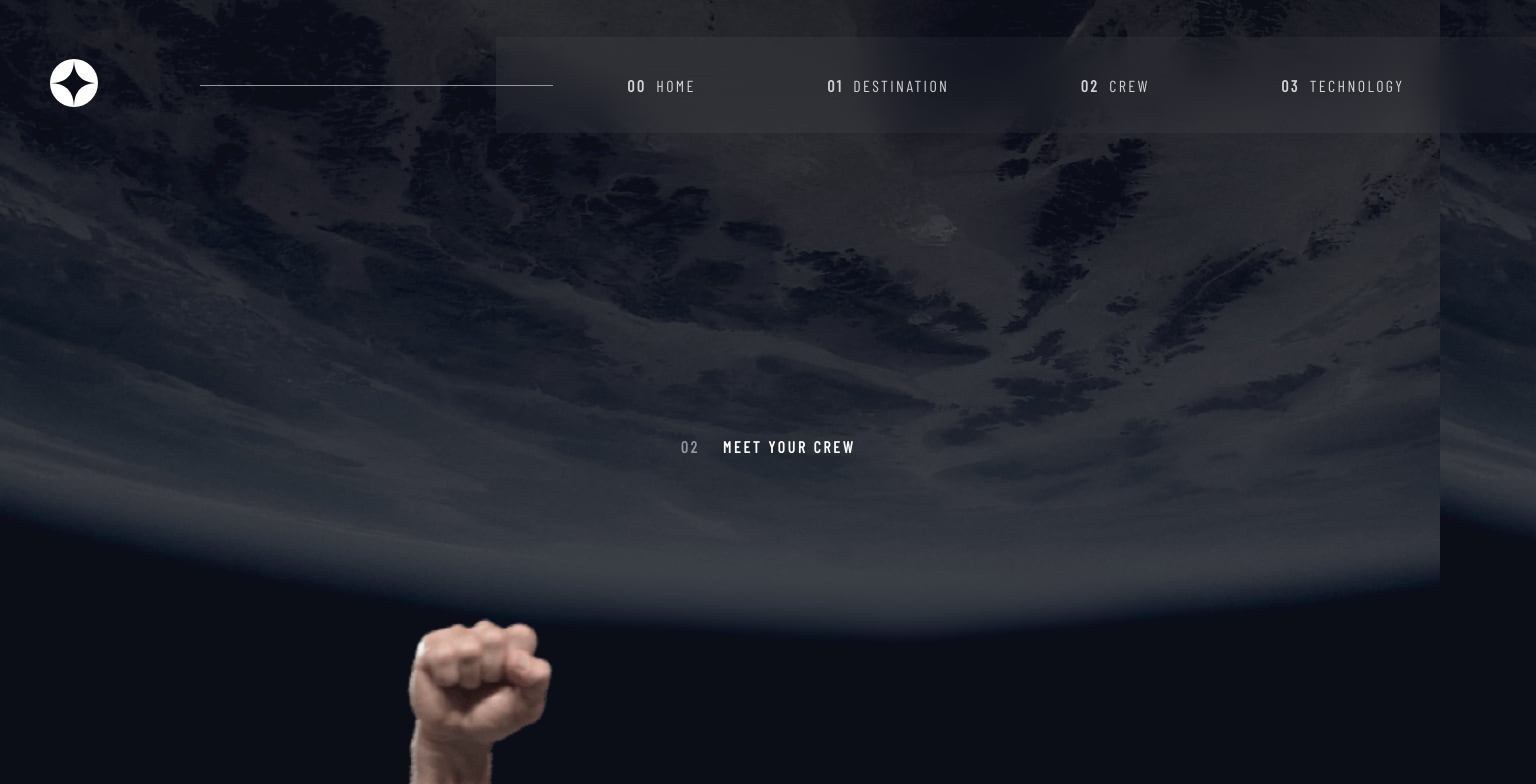
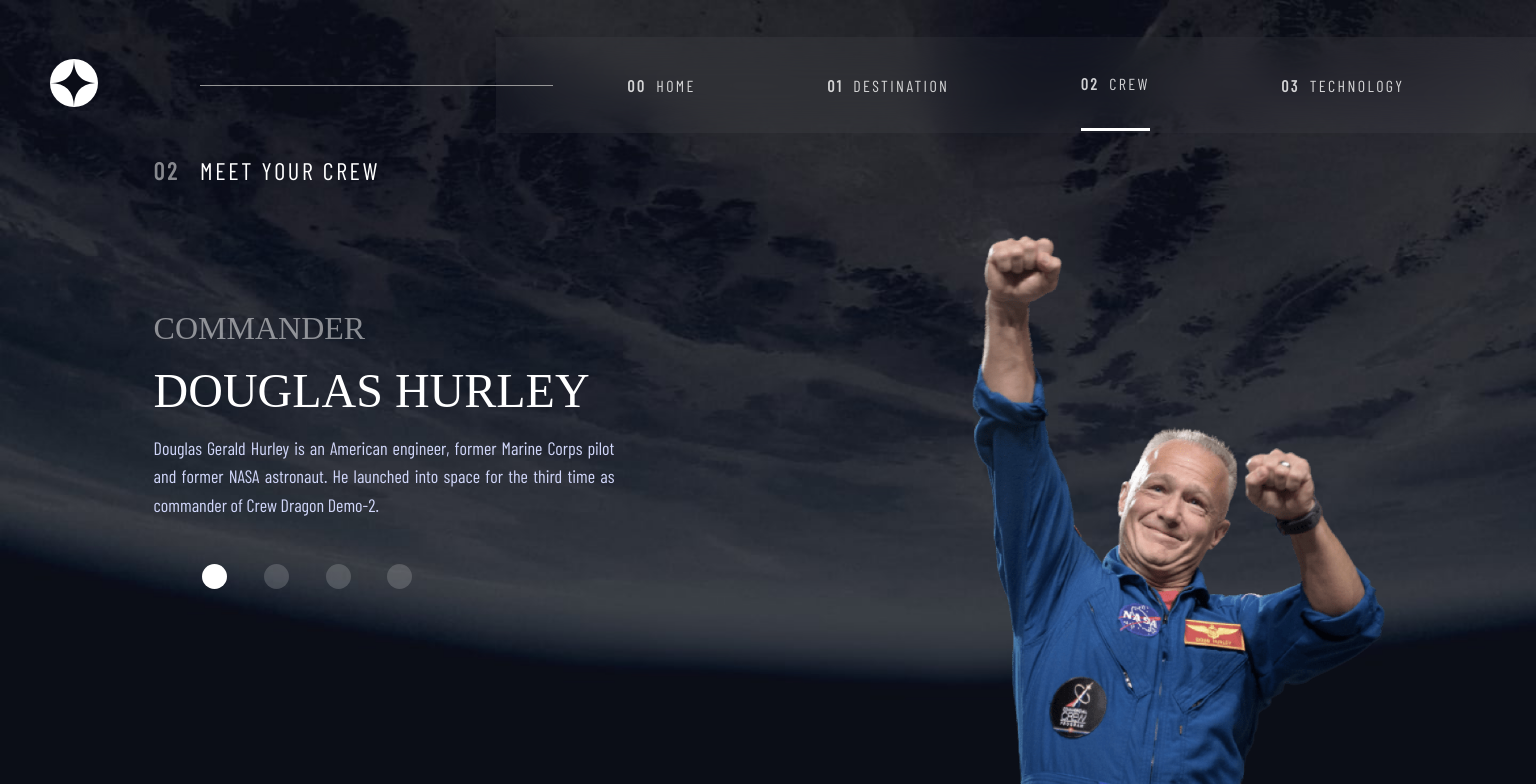
Before and after one commit to cruzpyu/space-tourism, a React (Create React App) app: page /crew in a window 1536 px wide. Shown: the top 784 px of the page. Built offline with nearby package versions, Linux system fonts and the light colour scheme; a web font is replaced by a local one.

Commit message:
breakpoints adjusts on crew page

```diff
--- /dev/null
+++ b/src/pages/Crew/breakpoints.css
@@ -0,0 +1,126 @@
+@media (min-width: 768px) {
+    .crew__container {
+        background-image: url("../../assets/crew/background-crew-tablet.jpg");
+    }
+
+    .crew__main {
+        padding-top: 20%;
+    }
+
+    .crew__title {
+        text-align: left;
+        padding: 0 0 8% 10%;
+    }
+
+    .crew__text-content {
+        order: 1;
+    }
+
+    .buttons__container {
+        order: 2;
+        width: 40%;
+    }
+
+    .crew__picture {
+        order: 3;
+    }
+
+    .crew__picture img {
+        border: 0;
+        margin: 0 auto;
+    }
+
+    .crew__role {
+        font-size: 1.5rem;
+    }
+
+    .crew__name {
+        font-size: 2.5rem;
+        margin: 3% 0;
+    }
+
+    .crew__bio {
+        width: 60%;
+    }
+}
+
+@media (min-width: 1024px) {
+    .crew__container {
+        background-image: url("../../assets/crew/background-crew-desktop.jpg");
+    }
+    .crew__text-content {
+        width: 50%;
+        text-align: left;
+        margin-left: 5%;
+    }
+
+    .crew__main {
+        align-items: flex-start;
+        height: 100vh;
+    }
+
+    .buttons__container {
+        height: 20px;
+    }
+
+    .crew__title {
+        padding: 0 0 3% 5%;
+    }
+
+    .crew__picture img {
+        width: 35%;
+        position: absolute;
+        right: 10px;
+        margin: 0;
+        bottom: 0;
+    }
+
+    .crew__bio {
+        width: 90%;
+        text-align: justify;
+        margin-left: 0;
+    }
+}
+
+@media (min-width: 1440px) {
+    .crew__main {
+        padding-top: 10%;
+    }
+
+    .crew__picture img {
+        width: 27%;
+        right: 150px;
+    }
+
+    .crew__bio {
+        width: 60%;
+        font-size: 1.125rem;
+    }
+
+    .crew__title,
+    .crew__title::before {
+        font-size: 1.5rem;
+    }
+
+    .crew__title {
+        padding-left: 10%;
+
+    }
+
+    .crew__text-content {
+        margin: 5% 0 0 10%;
+    }
+
+    .crew__role {
+        font-size: 2rem;
+    }
+
+    .crew__name {
+        font-size: 3rem;
+    }
+
+    .crew__buttons {
+        height: 25px;
+        width: 25px;
+    }
+}
--- a/src/pages/Crew/index.jsx
+++ b/src/pages/Crew/index.jsx
@@ -1,4 +1,5 @@
 import "./styles.css";
+import "./breakpoints.css";
 import data from "../../data.json";
 import { useState } from "react";
 export default function Crew() {
--- a/src/pages/Crew/styles.css
+++ b/src/pages/Crew/styles.css
@@ -1,5 +1,7 @@
 .crew__container {
-  background-image: url("../../assets/crew/background-crew-desktop.jpg");
+  background-image: url("../../assets/crew/background-crew-mobile.jpg");
+  background-size: cover;
+
 }
 
 .crew__main {
@@ -12,7 +14,7 @@
 }
 
 .crew__title {
-  color: #ffffff;
+  color: var(--white);
   font-family: "Barlow Condensed", sans-serif;
   width: 100%;
   text-align: center;
@@ -20,6 +22,7 @@
 .crew__title,
 .crew__title::before {
   font-size: 1rem;
+  font-weight: lighter;
   letter-spacing: 0.1688rem;
   line-height: 2.125rem;
   text-transform: uppercase;
--- a/src/pages/Header/mobile.css
+++ b/src/pages/Header/mobile.css
@@ -36,10 +36,6 @@
     border-bottom: 3px solid rgba(255, 255, 255, 0.5);
     padding: 35px 0 32px;
   }
-
-  .active {
-    border-bottom: 3px solid var(--white);
-  }
 }
 
 @media (min-width: 1024px) {
@@ -64,11 +60,9 @@
   }
 
   .nav__item {
-    border: none;
     color: rgba(255, 255, 255, 0.8);
     font-family: "Barlow Condensed", sans-serif;
     font-size: 1rem;
-
     list-style: none;
     padding: 35px 0;
   }
--- a/src/pages/Header/style.css
+++ b/src/pages/Header/style.css
@@ -60,6 +60,9 @@
   content: "03";
 }
 
+.active {
+  border-bottom: 3px solid var(--white);
+}
 .icon-close {
   width: 6%;
   position: absolute;
--- a/src/pages/Technology/index.jsx
+++ b/src/pages/Technology/index.jsx
@@ -31,8 +31,11 @@ export default function Technology() {
           <h2 className="tech__name">{name}</h2>
           <h2 className="tech__description">{description}</h2>
         </div>
-        <div className="tech__picture">
+        <div className="tech__picture-portrait">
           <img src={images.portrait} alt={name} />
+        </div>
+        <div className="tech__picture-landscape">
+          <img src={images.landscape} alt={name} />
         </div>
       </div>
     </div>
```
